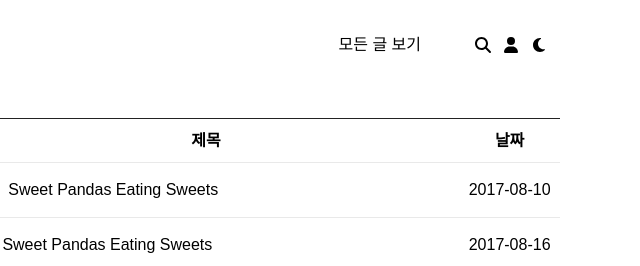
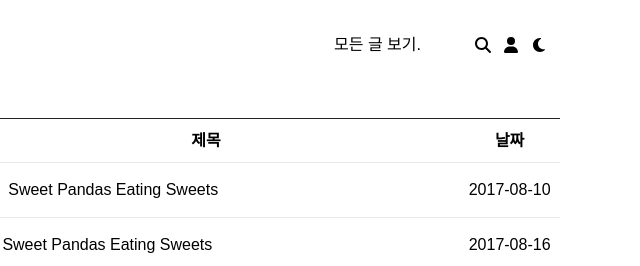
Before and after one commit to headring/headring.github.io, a Gatsby site: page /post-list in a window 1280 px wide. Shown: the top 266 px of the page, 639-1279 px from the left. Built offline with nearby package versions, Linux system fonts and the light colour scheme; Gatsby itself is replaced by a stand-in of ours.

Commit message:
feat: rename

```diff
--- a/src/components/header/index.js
+++ b/src/components/header/index.js
@@ -36,7 +36,7 @@
       <Buttons>
         <Button>
           <Link className="under" to="/post-list">
-            모든 글 보기
+            모든 글 보기.
           </Link>
         </Button>
         <Button>
```
